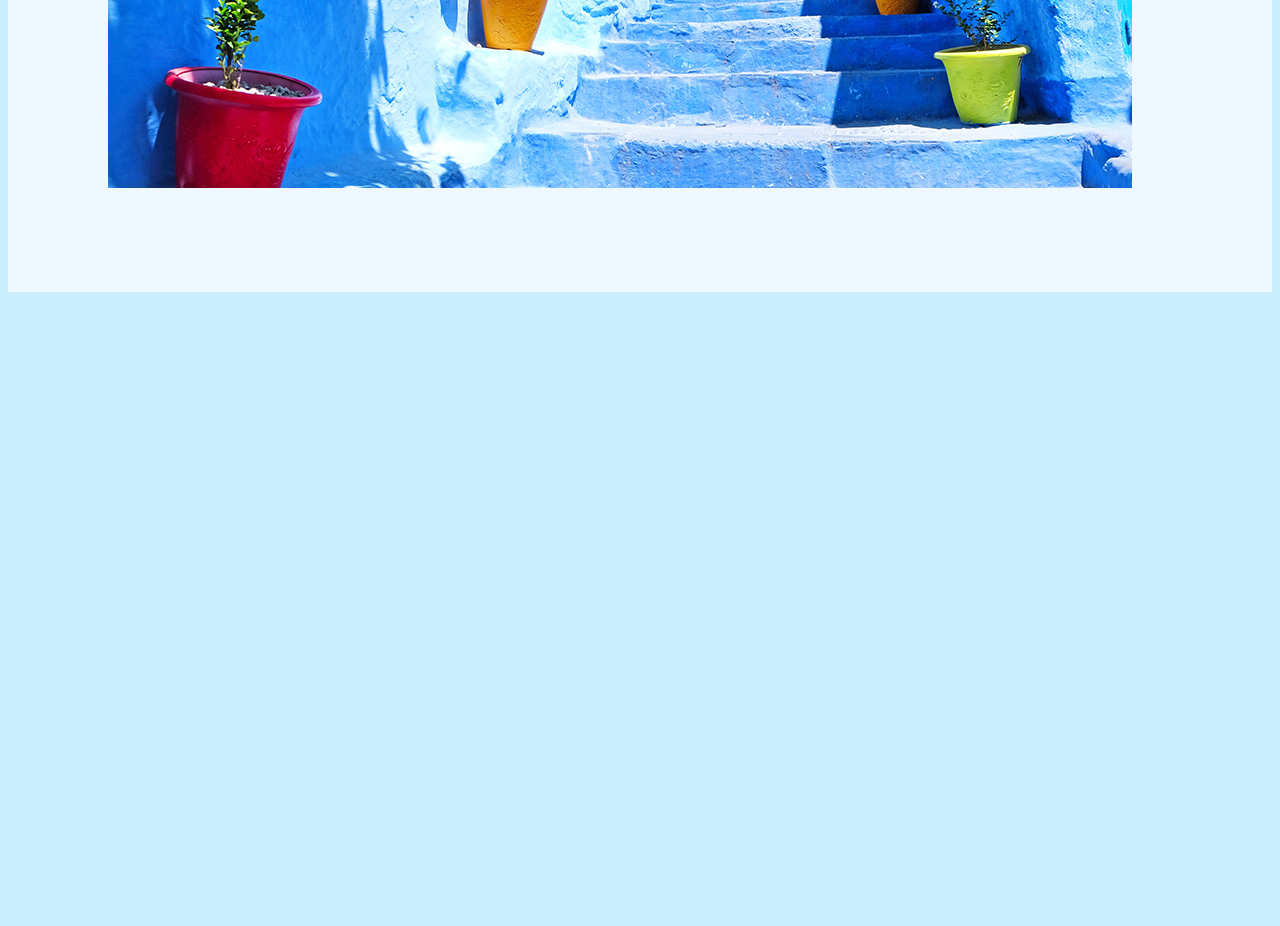
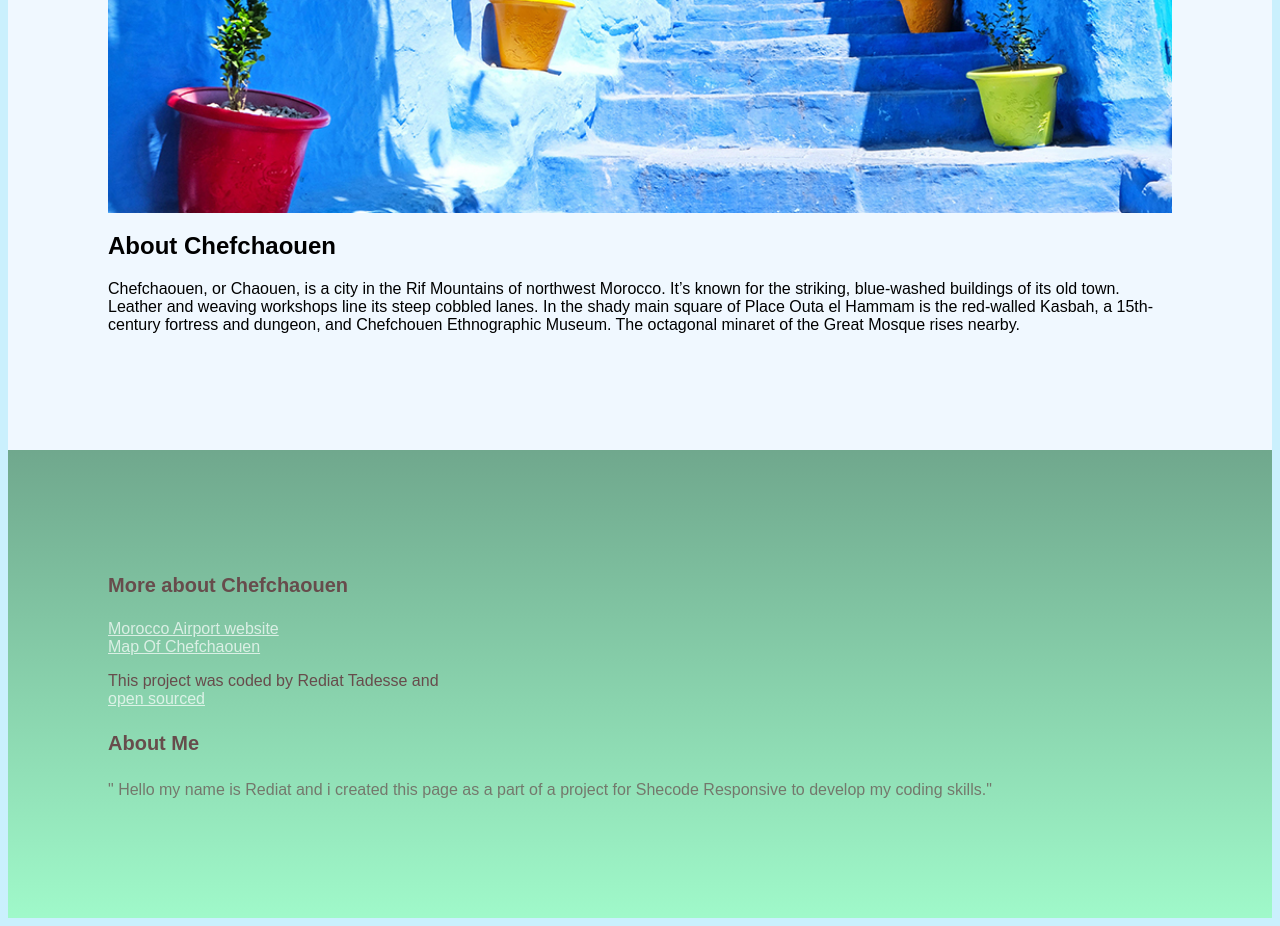
Before and after one commit to redtad1/ethioia-travel-project, a plain HTML site: page index.html in a window 1280 px wide. Shown: the part 1147-2073 px from the top of the page. Before the commit the page ends 1447 px from the top, so only its background shows below. Drawn offline with Linux system fonts and the light colour scheme.

Commit message:
worked on a footer

```diff
--- a/index.html
+++ b/index.html
@@ -14,14 +14,14 @@
       rel="stylesheet"
     />
     <link rel="preconnect" href="https://fonts.gstatic.com" crossorigin="" />
-    <title>Travel Ethiopia</title>
+    <title>Morocco</title>
   </head>
   <body>
     <div class="container">
       <header>
-        <h3>.TRAVEL.</h3>
-        <h1>Welcom To Morocco</h1>
-        <h2>Take a tour with me</h2>
+        <h1>.Chefchaouen.</h1>
+        <h2>The Blue Pearl sity of Morocco</h2>
+        <h3>Take a tour with me</h3>
         <a herf="discover">Learn more</a>
       </header>
       <main>
@@ -30,12 +30,60 @@
             <img
               src="img/moro-2.jpeg"
               alt="city of Morocco"
-              class="omg-responsive"
+              class="img-responsive"
             />
           </div>
-          <div></div>
+          <div>
+            <h1>About Chefchaouen</h1>
+
+            <p>
+              Chefchaouen, or Chaouen, is a city in the Rif Mountains of
+              northwest Morocco. It’s known for the striking, blue-washed
+              buildings of its old town. Leather and weaving workshops line its
+              steep cobbled lanes. In the shady main square of Place Outa el
+              Hammam is the red-walled Kasbah, a 15th-century fortress and
+              dungeon, and Chefchouen Ethnographic Museum. The octagonal minaret
+              of the Great Mosque rises nearby.
+            </p>
+          </div>
         </section>
       </main>
     </div>
+    <footer>
+      <section class="grid grid-2">
+        <div>
+          <h3>More about Chefchaouen</h3>
+          <ul>
+            <li>
+              <a href="https://aeroportcasablancamaroc.com/en/" target="_blank"
+                >Morocco Airport website</a
+              >
+            </li>
+            <li>
+              <a
+                href="https://www.google.com/maps/d/u/0/viewer?mid=1jln5jQZmtp0whoKf4mfIxVVVuMY&hl=en_US&ll=35.65841227444749%2C-5.538997500000009&z=9"
+                target="_blank"
+              >
+                Map Of Chefchaouen</a
+              >
+            </li>
+          </ul>
+          This project was coded by Rediat Tadesse and
+        </div>
+
+        <a
+          href="https://github.com/redtad1/morocco-travel-project"
+          target="_blank"
+          >open sourced</a
+        >
+        <div>
+          <h3>About Me</h3>
+          <p>
+            " Hello my name is Rediat and i created this page as a part of a
+            project for Shecode Responsive to develop my coding skills."
+          </p>
+        </div>
+      </section>
+    </footer>
   </body>
 </html>
--- a/src/styles.css
+++ b/src/styles.css
@@ -21,8 +21,50 @@ header {
 main {
   background-color: aliceblue;
 }
+.img-responsive {
+  width: 100%;
+  display: block;
+}
+
 section {
   max-width: 100%;
   margin: 0 auto;
   padding: 100px;
 }
+footer {
+  color: rgb(103, 76, 76);
+  background-image: linear-gradient(
+    rgba(102, 160, 129, 0.9),
+    rgba(155, 250, 196, 0.9)
+  );
+  background-repeat: no-repeat;
+  background-size: cover;
+}
+
+footer h3 {
+  font-weight: 700;
+  font-size: 20px;
+  line-height: 30px;
+}
+
+footer p {
+  font-weight: 400;
+  font-size: 16px;
+  opacity: 0.7;
+  line-height: 24px;
+}
+
+footer ul {
+  padding: 0;
+}
+
+footer li {
+  list-style: none;
+  margin: 0;
+  padding: 0;
+}
+
+footer a {
+  color: white;
+  opacity: 0.7;
+}
```
